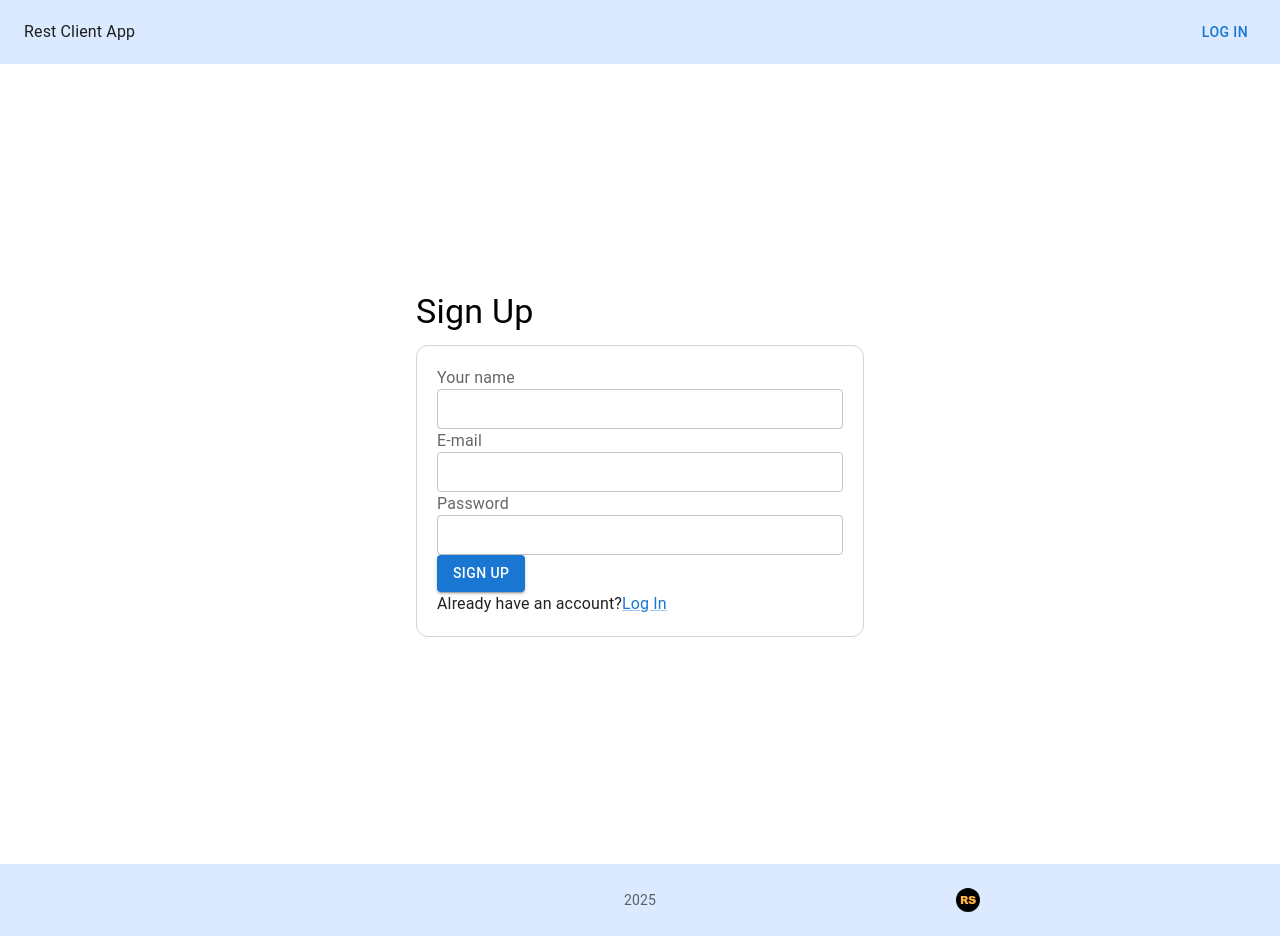
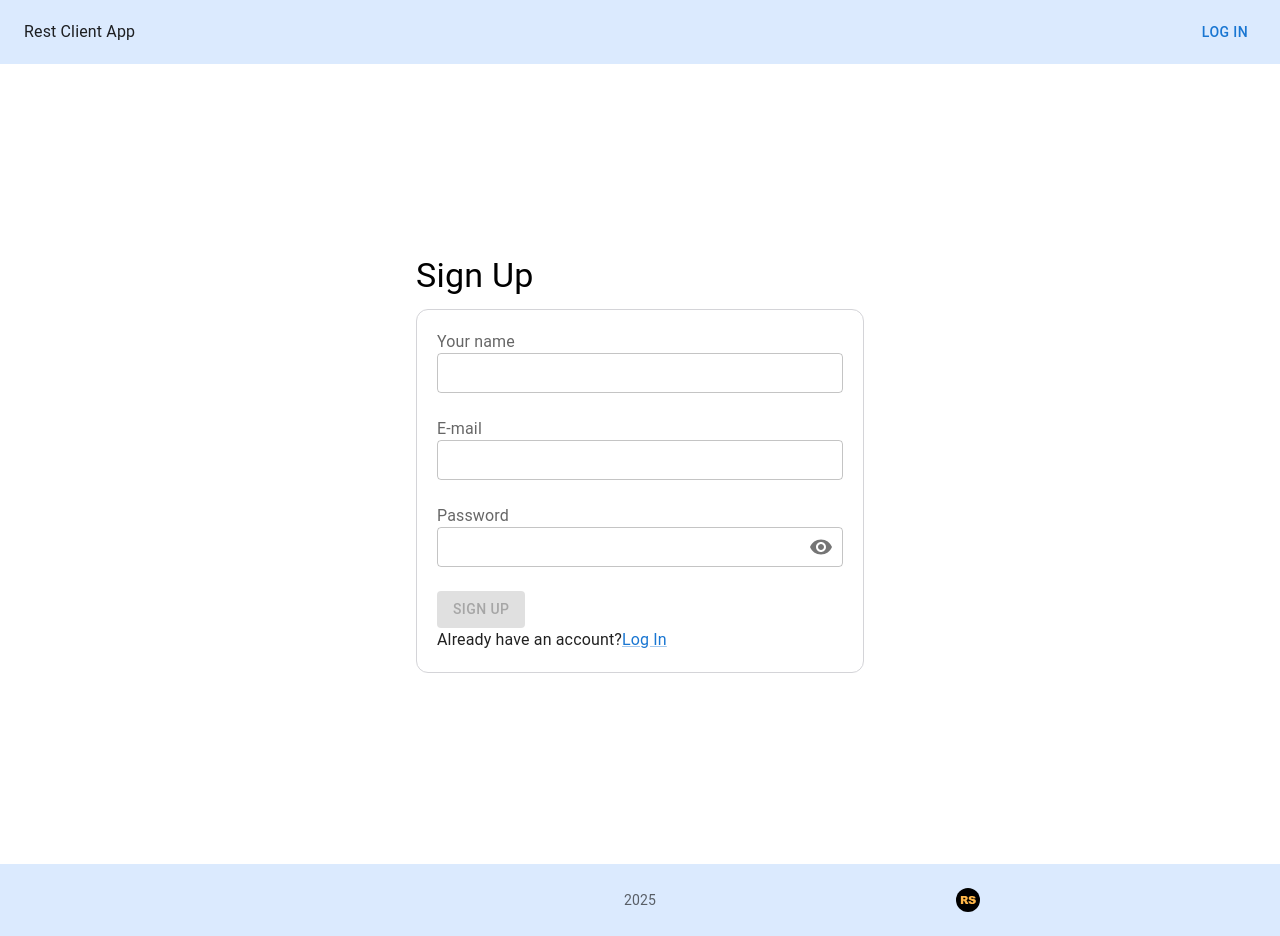
Before and after one commit to Laser-sharks-react/rest-client-app, a Next.js app: page /en/signup in a window 1280 px wide. Built offline with nearby package versions, Linux system fonts and the light colour scheme; no server answers; some icons are missing; what @mui/material-nextjs would draw is missing.

Commit message:
feat: add form validation for signup

```diff
--- a/messages/en.json
+++ b/messages/en.json
@@ -6,26 +6,17 @@
   "LoginPage": {
     "title": "Log In",
     "noAccount": "Don't have an account?",
-    "signup": "Sign Up",
-    "login": "Log In",
     "loginUser": "Logging in user...",
     "loginUserSuccess": "User logged in successfully.",
-    "loginUserError": "User login failed.",
-    "e-mail": "E-mail",
-    "password": "Password"
+    "loginUserError": "User login failed."
   },
 
   "SignUpPage": {
     "title": "Sign Up",
     "alreadyHaveAccount": "Already have an account?",
-    "login": "Log In",
-    "signup": "Sign Up",
     "signupUser": "Signing up user...",
     "signupUserSuccess": "User signed up successfully.",
-    "signupUserError": "User sign up failed.",
-    "name": "Your name",
-    "e-mail": "E-mail",
-    "password": "Password"
+    "signupUserError": "User sign up failed."
   },
 
   "NotFoundPage": {
@@ -63,5 +54,28 @@
   "Footer": {
     "rss": "Rolling Scopes School",
     "github": "GitHub"
+  },
+
+  "Form": {
+    "signup": "Sign Up",
+    "login": "Log In",
+    "name": "Your name",
+    "e-mail": "E-mail",
+    "password": "Password",
+    "hidePassword": "Hide password",
+    "showPassword": "Show password"
+  },
+
+  "FormErrors": {
+    "required": "This field is required",
+    "name": {
+      "min": "Name should contain at least 1 character"
+    },
+    "email": {
+      "format": "Please enter a valid e-mail address"
+    },
+    "password": {
+      "strong": "Password must be at least 8 characters long, contain one letter, one number, and one special character"
+    }
   }
 }
--- a/messages/ru.json
+++ b/messages/ru.json
@@ -6,26 +6,17 @@
   "LoginPage": {
     "title": "Войти",
     "noAccount": "Нет аккаунта?",
-    "signup": "Зарегистрироваться",
-    "login": "Войти",
     "loginUser": "Входим...",
     "loginUserSuccess": "Вход выполнен успешно.",
-    "loginUserError": "Ошибка входа пользователя.",
-    "e-mail": "E-mail",
-    "password": "Пароль"
+    "loginUserError": "Ошибка входа пользователя."
   },
 
   "SignUpPage": {
     "title": "Регистрация",
     "alreadyHaveAccount": "Уже есть аккаунт?",
-    "login": "Войти",
-    "signup": "Зарегистрироваться",
     "signupUser": "Регистрируем нового пользователя...",
     "signupUserSuccess": "Пользователь успешно зарегистрирован.",
-    "signupUserError": "Ошибка регистрации пользователя.",
-    "name": "Ваше имя",
-    "e-mail": "E-mail",
-    "password": "Пароль"
+    "signupUserError": "Ошибка регистрации пользователя."
   },
 
   "NotFoundPage": {
@@ -61,5 +52,28 @@
     "logout": "Выход...",
     "logoutSuccess": "Выход выполнен успешно.",
     "logoutError": "Ошибка выхода."
+  },
+
+  "Form": {
+    "signup": "Зарегистрироваться",
+    "login": "Войти",
+    "name": "Ваше имя",
+    "e-mail": "E-mail",
+    "password": "Пароль",
+    "hidePassword": "Спрятать пароль",
+    "showPassword": "Показать пароль"
+  },
+
+  "FormErrors": {
+    "required": "Это поле обязательно для заполнения",
+    "name": {
+      "min": "Имя должно содержать минимум 1 символ"
+    },
+    "email": {
+      "format": "Введите корректный адрес электронной почты"
+    },
+    "password": {
+      "strong": "Пароль должен содержать минимум 8 символов, хотя бы одну букву, одну цифру и один специальный символ"
+    }
   }
 }
--- a/package.json
+++ b/package.json
@@ -16,6 +16,7 @@
   "dependencies": {
     "@emotion/react": "^11.14.0",
     "@emotion/styled": "^11.14.1",
+    "@hookform/resolvers": "^5.2.1",
     "@mui/icons-material": "^7.3.2",
     "@mui/material": "^7.3.2",
     "@mui/material-nextjs": "^7.3.2",
@@ -28,6 +29,7 @@
     "react-dom": "19.1.0",
     "react-firebase-hooks": "^5.1.1",
     "typescript-eslint": "^8.42.0",
+    "yup": "^1.7.0",
     "zustand": "^5.0.8"
   },
   "devDependencies": {
--- a/src/app/[locale]/login/page.tsx
+++ b/src/app/[locale]/login/page.tsx
@@ -44,13 +44,12 @@ export default function Login() {
           gutterBottom
           className="text-[22px] leading-snug text-black"
         >
-          {t('title')}
+          {t('title')}{' '}
         </Typography>
         <form className="rounded-xl border border-zinc-300 p-5 space-y-3">
           <FormControl fullWidth>
-            <FormLabel htmlFor="email">{t('e-mail')}</FormLabel>
+            <FormLabel>{t('e-mail')}</FormLabel>
             <TextField
-              id="email"
               type="email"
               variant="outlined"
               value={email}
--- a/src/app/[locale]/signup/page.tsx
+++ b/src/app/[locale]/signup/page.tsx
@@ -4,7 +4,10 @@ import {
   Button,
   Container,
   FormControl,
+  FormHelperText,
   FormLabel,
+  IconButton,
+  InputAdornment,
   TextField,
   Typography,
 } from '@mui/material';
@@ -13,20 +16,27 @@ import { Link as IntlLink } from '@/i18n/navigation';
 import Link from '@mui/material/Link';
 import { ROUTES } from '@/sources/routes';
 import { useAuthState } from 'react-firebase-hooks/auth';
+import { auth, register as registerUser } from '@/firebase';
+import { enqueueSnackbar } from 'notistack';
+import { useSignUpForm } from '@/modules/auth/useSignUpForm';
+import type { SignUpFormValues } from '@/modules/auth/types';
 import { useState } from 'react';
-import { auth, register } from '@/firebase';
-import { enqueueSnackbar } from 'notistack';
+import { Visibility, VisibilityOff } from '@mui/icons-material';
 
 export default function SignUp() {
   const t = useTranslations('SignUpPage');
+  const tForm = useTranslations('Form');
+  const [showPassword, setShowPassword] = useState(false);
   const [user, loading] = useAuthState(auth);
-  const [email, setEmail] = useState('');
-  const [password, setPassword] = useState('');
-  const [name, setName] = useState('');
+  const {
+    register,
+    handleSubmit,
+    formState: { errors, isSubmitting, isValid },
+  } = useSignUpForm();
 
-  const handleSignUp = async () => {
+  const handleSignUp = async (data: SignUpFormValues) => {
     try {
-      await register(name, email, password);
+      await registerUser(data.name, data.email, data.password);
       enqueueSnackbar(t('signupUserSuccess'), { variant: 'success' });
     } catch (err) {
       enqueueSnackbar(
@@ -47,54 +57,95 @@ export default function SignUp() {
         >
           {t('title')}
         </Typography>
-        <form className="rounded-xl border border-zinc-300 p-5 space-y-3">
+        <form
+          className="rounded-xl border border-zinc-300 p-5 space-y-3"
+          onSubmit={handleSubmit(handleSignUp)}
+        >
           <FormControl fullWidth>
-            <FormLabel htmlFor="name">{t('name')}</FormLabel>
+            <FormLabel htmlFor="name">{tForm('name')}</FormLabel>
             <TextField
               id="name"
               variant="outlined"
-              value={name}
-              onChange={e => setName(e.target.value)}
               size="small"
+              {...register('name')}
+              error={!!errors.name}
             />
+            <FormHelperText
+              sx={{ minHeight: 24, m: 0, fontSize: '10px', lineHeight: '1.2' }}
+              error={!!errors.name}
+            >
+              {errors.name?.message ?? ' '}
+            </FormHelperText>
           </FormControl>
 
           <FormControl fullWidth>
-            <FormLabel htmlFor="email">{t('e-mail')}</FormLabel>
+            <FormLabel htmlFor="email">{tForm('e-mail')}</FormLabel>
             <TextField
               id="email"
               type="email"
               variant="outlined"
-              value={email}
-              onChange={e => setEmail(e.target.value)}
               size="small"
+              {...register('email')}
+              error={!!errors.email}
             />
+            <FormHelperText
+              sx={{ minHeight: 24, m: 0, fontSize: '10px', lineHeight: '1.2' }}
+              error={!!errors.email}
+            >
+              {errors.email?.message ?? ' '}
+            </FormHelperText>
           </FormControl>
 
           <FormControl fullWidth>
-            <FormLabel htmlFor="password">{t('password')}</FormLabel>
+            <FormLabel htmlFor="password">{tForm('password')}</FormLabel>
             <TextField
               id="password"
-              type="password"
+              type={showPassword ? 'text' : 'password'}
               variant="outlined"
-              value={password}
-              onChange={e => setPassword(e.target.value)}
               size="small"
+              {...register('password')}
+              error={!!errors.password}
+              slotProps={{
+                input: {
+                  endAdornment: (
+                    <InputAdornment position="end">
+                      <IconButton
+                        edge="end"
+                        aria-label={
+                          showPassword
+                            ? tForm('hidePassword')
+                            : tForm('showPassword')
+                        }
+                        onMouseDown={e => e.preventDefault()}
+                        onClick={() => setShowPassword(prev => !prev)}
+                      >
+                        {showPassword ? <VisibilityOff /> : <Visibility />}
+                      </IconButton>
+                    </InputAdornment>
+                  ),
+                },
+              }}
             />
+            <FormHelperText
+              sx={{ minHeight: 24, m: 0, fontSize: '10px', lineHeight: '1.2' }}
+              error={!!errors.name}
+            >
+              {errors.password?.message ?? ' '}
+            </FormHelperText>
           </FormControl>
 
           <Button
+            type="submit"
             className="px-6 py-3 text-black rounded-lg shadow-md bg-grey"
-            onClick={handleSignUp}
-            disabled={loading}
             variant="contained"
+            disabled={loading || isSubmitting || !isValid}
           >
-            {t('signup')}
+            {tForm('signup')}
           </Button>
           <Typography>
             {t('alreadyHaveAccount')}
             <Link component={IntlLink} href={ROUTES.login} className="ml-4">
-              {t('login')}
+              {tForm('login')}
             </Link>
           </Typography>
         </form>
--- /dev/null
+++ b/src/modules/auth/constants.ts
@@ -0,0 +1,5 @@
+export const EMAIL_REGEX =
+  /^[-a-z0-9!#$%&'*+/=?^_`{|}~]+(?:\.[-a-z0-9!#$%&'*+/=?^_`{|}~]+)*@(?:[a-z0-9]([-a-z0-9]{0,61}[a-z0-9])?\.)+([a-z]{2,18})$/i;
+
+export const PASSWORD_REGEX =
+  /^(?=.*\p{L})(?=.*\p{N})(?=.*[^\p{L}\p{N}\s]).{8,}$/u;
--- /dev/null
+++ b/src/modules/auth/types.ts
@@ -0,0 +1,12 @@
+import type { useTranslations } from 'next-intl';
+
+export interface FormValues {
+  email: string;
+  password: string;
+}
+
+export interface SignUpFormValues extends FormValues {
+  name: string;
+}
+
+export type TFunc = ReturnType<typeof useTranslations>;
--- /dev/null
+++ b/src/modules/auth/useSignUpForm.ts
@@ -0,0 +1,18 @@
+import { useForm } from 'react-hook-form';
+import { yupResolver } from '@hookform/resolvers/yup';
+import { buildSignUpSchema } from './validation';
+import type { SignUpFormValues } from './types';
+import { useTranslations } from 'next-intl';
+
+export const useSignUpForm = () => {
+  const t = useTranslations('FormErrors');
+  const schema = buildSignUpSchema(t);
+
+  const form = useForm<SignUpFormValues>({
+    resolver: yupResolver(schema),
+    mode: 'onChange',
+    defaultValues: { name: '', email: '', password: '' },
+  });
+
+  return form;
+};
--- /dev/null
+++ b/src/modules/auth/validation.ts
@@ -0,0 +1,20 @@
+import * as yup from 'yup';
+import { EMAIL_REGEX, PASSWORD_REGEX } from './constants';
+import type { TFunc } from './types';
+
+export const buildSignUpSchema = (t: TFunc) =>
+  yup.object({
+    name: yup
+      .string()
+      .transform(v => (v ?? '').trim())
+      .min(1, t('name.min'))
+      .required(t('required')),
+    email: yup
+      .string()
+      .matches(EMAIL_REGEX, t('email.format'))
+      .required(t('required')),
+    password: yup
+      .string()
+      .matches(PASSWORD_REGEX, t('password.strong'))
+      .required(t('required')),
+  });
```
Also changed, not shown: 1 other file (tests, documents, lock files or other folders).
